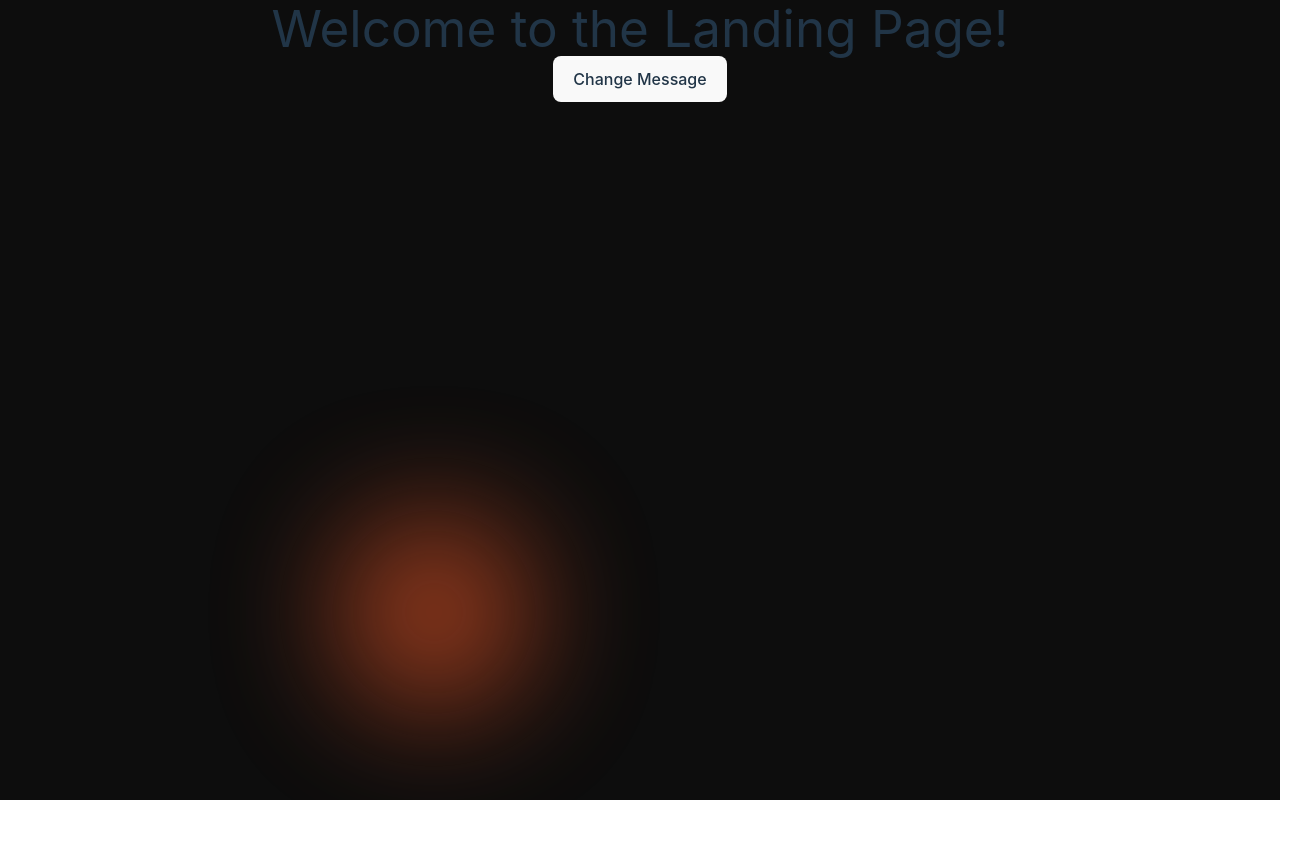
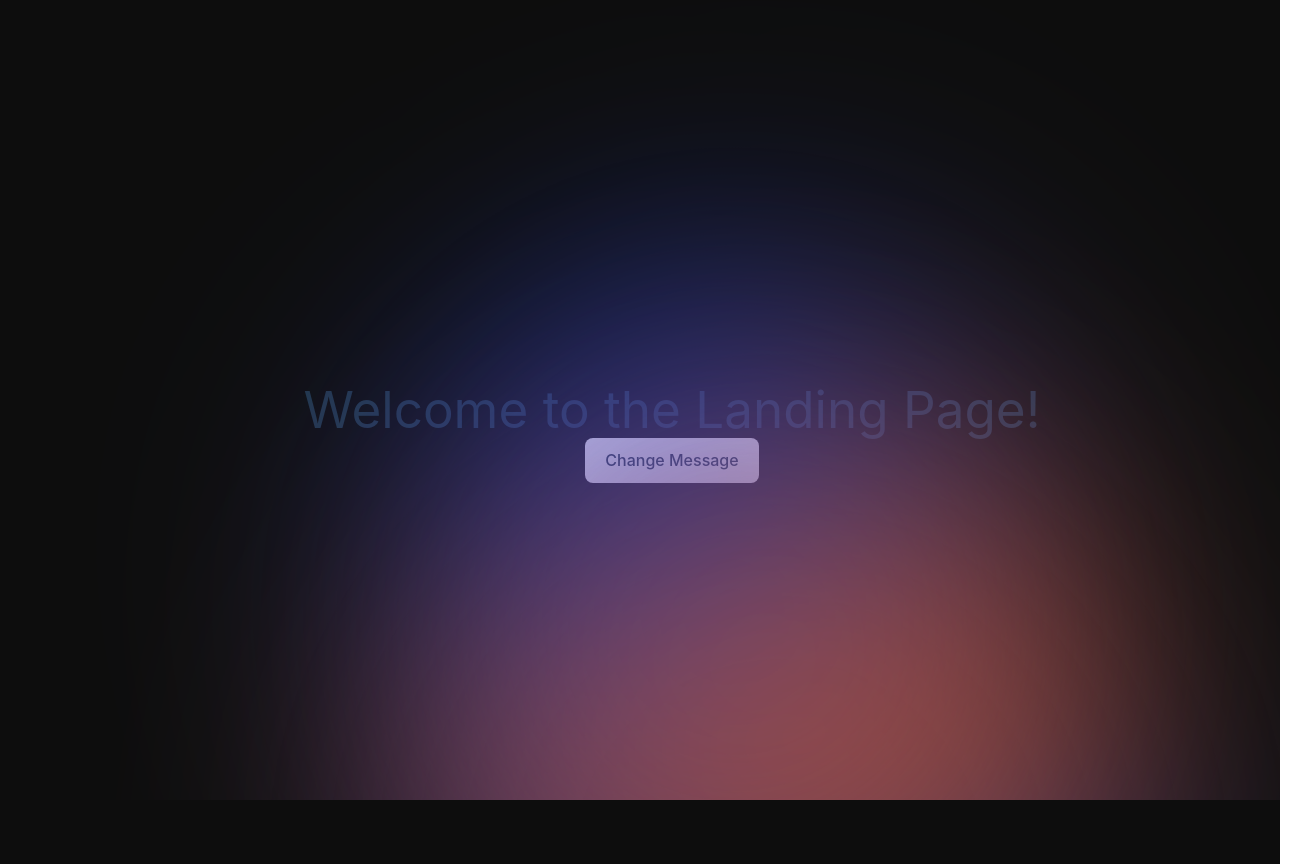
Before and after one commit to Nikhinrajkk/team-hack, a React (Vite) app: page / in a window 1280 px wide. Shown: the whole page, 1312 px wide, since content can reach past the window. Before the commit the page ends 800 px from the top, so only its background shows below. Built offline with nearby package versions, Linux system fonts and the light colour scheme.

Commit message:
Add animated background elements and refactor layout component

```diff
--- a/src/index.css
+++ b/src/index.css
@@ -105,3 +105,156 @@
   width: 100%;
   min-height: 100%;
 }
+
+*,
+*::before,
+*::after {
+  box-sizing: border-box;
+}
+
+body {
+  margin: 0;
+  background: #0d0d0d;
+}
+
+.ball {
+  --delay: 0s;
+  --size: 0.4;
+  --speed: 20s;
+
+  aspect-ratio: 1;
+  width: calc(150% * var(--size));
+
+  background: linear-gradient(259.53deg, #0a3fff 6.53%, #f55f0a 95.34%);
+  filter: blur(10vw);
+
+  border-radius: 50%;
+
+  position: absolute;
+  top: 0;
+  left: 0;
+
+  animation: loop var(--speed) infinite linear;
+  animation-delay: var(--delay);
+  transform-origin: 50% 50%;
+
+  opacity: 0.6;
+}
+
+.ball1 {
+  --delay: -10s;
+  --size: 0.3;
+  --speed: 15s aspect-ratio: 1;
+  width: calc(150% * var(--size));
+
+  background: linear-gradient(259.53deg, #0a3fff 6.53%, #f55f0a 95.34%);
+  filter: blur(10vw);
+
+  border-radius: 50%;
+
+  position: absolute;
+  top: 0;
+  left: 0;
+
+  animation: loop var(--speed) infinite linear;
+  animation-delay: var(--delay);
+  transform-origin: 50% 50%;
+
+  opacity: 0.6;
+}
+
+.ball2 {
+  --delay: -12s;
+  --size: 0.35;
+  --speed: 25s;
+
+  aspect-ratio: 1;
+  width: calc(150% * var(--size));
+
+  background: linear-gradient(259.53deg, #0a3fff 6.53%, #f55f0a 95.34%);
+  filter: blur(10vw);
+
+  border-radius: 50%;
+
+  position: absolute;
+  top: 0;
+  left: 0;
+
+  animation: loop var(--speed) infinite linear;
+  animation-delay: var(--delay);
+  transform-origin: 50% 50%;
+
+  opacity: 0.6;
+}
+
+@keyframes loop {
+  0% {
+    transform: translate3D(0%, 51%, 0) rotate(0deg);
+  }
+  5% {
+    transform: translate3D(8%, 31%, 0) rotate(18deg);
+  }
+  10% {
+    transform: translate3D(22%, 13%, 0) rotate(36deg);
+  }
+  15% {
+    transform: translate3D(40%, 2%, 0) rotate(54deg);
+  }
+  20% {
+    transform: translate3D(46%, 21%, 0) rotate(72deg);
+  }
+  25% {
+    transform: translate3D(50%, 47%, 0) rotate(90deg);
+  }
+  30% {
+    transform: translate3D(53%, 80%, 0) rotate(108deg);
+  }
+  35% {
+    transform: translate3D(59%, 98%, 0) rotate(125deg);
+  }
+  40% {
+    transform: translate3D(84%, 89%, 0) rotate(144deg);
+  }
+  45% {
+    transform: translate3D(92%, 68%, 0) rotate(162deg);
+  }
+  50% {
+    transform: translate3D(99%, 47%, 0) rotate(180deg);
+  }
+  55% {
+    transform: translate3D(97%, 21%, 0) rotate(198deg);
+  }
+  60% {
+    transform: translate3D(80%, 7%, 0) rotate(216deg);
+  }
+  65% {
+    transform: translate3D(68%, 25%, 0) rotate(234deg);
+  }
+  70% {
+    transform: translate3D(59%, 41%, 0) rotate(251deg);
+  }
+  75% {
+    transform: translate3D(50%, 63%, 0) rotate(270deg);
+  }
+  80% {
+    transform: translate3D(38%, 78%, 0) rotate(288deg);
+  }
+  85% {
+    transform: translate3D(21%, 92%, 0) rotate(306deg);
+  }
+  90% {
+    transform: translate3D(3%, 79%, 0) rotate(324deg);
+  }
+  100% {
+    transform: translate3D(0%, 51%, 0) rotate(360deg);
+  }
+}
+
+.glow-container {
+  overflow-x: hidden;
+  overflow-y: hidden;
+  position: fixed;
+
+  width: 100%;
+  min-height: 100vh;
+}
--- a/src/layout/layout.jsx
+++ b/src/layout/layout.jsx
@@ -1,41 +1,14 @@
-import { useEffect } from "react";
-
 import Landing from "../pages/login";
 
 const Layout = () => {
-  useEffect(() => {
-    animateDiv(".ball");
-
-    function makeNewPosition() {
-      // Get viewport dimensions (remove the dimension of the div)
-      var h = window.innerHeight - 50;
-      var w = window.innerWidth - 50;
-
-      var nh = Math.floor(Math.random() * h);
-      var nw = Math.floor(Math.random() * w);
-
-      return [nh, nw];
-    }
-
-    function animateDiv(myclass) {
-      var newq = makeNewPosition();
-      var element = document.querySelector(myclass);
-
-      element.style.transition = "top 1s, left 1s";
-      element.style.top = newq[0] + "px";
-      element.style.left = newq[1] + "px";
-      element.style.transitionDuration = "5s";
-
-      console.log(newq);
-      setTimeout(function () {
-        animateDiv(myclass);
-      }, 3000);
-    }
-  }, []);
   return (
-    <div className="app-container">
+    <div className="">
       <div className="glow-container">
         <div className="ball" />
+        <div className="ball1"></div>
+        <div className="ball2"></div>
+      </div>
+      <div className="w-screen h-screen flex items-center justify-center z-10">
         <Landing />
       </div>
     </div>
```
